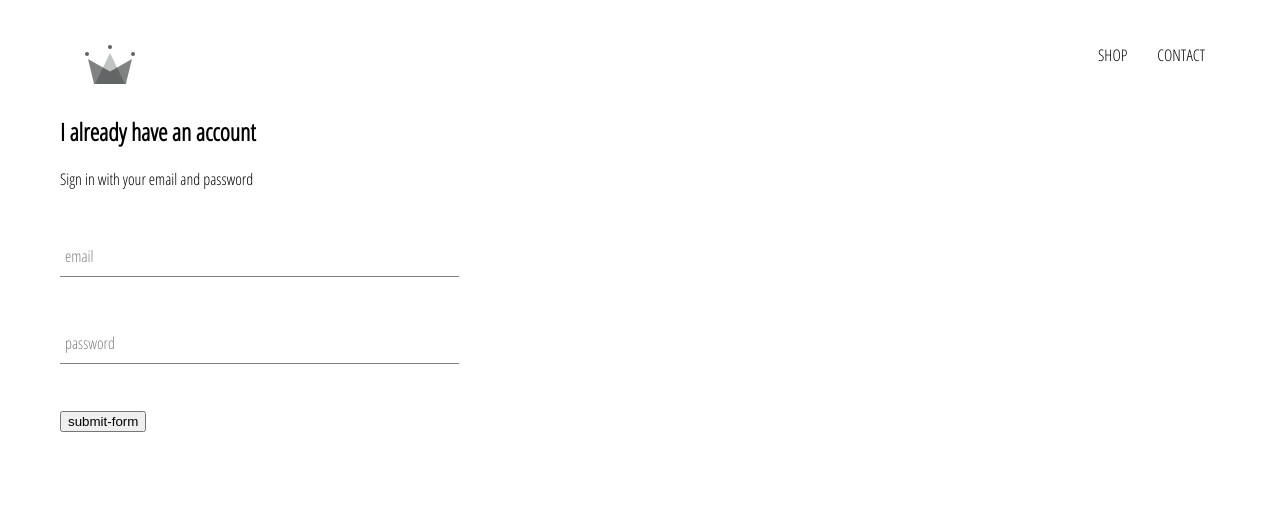
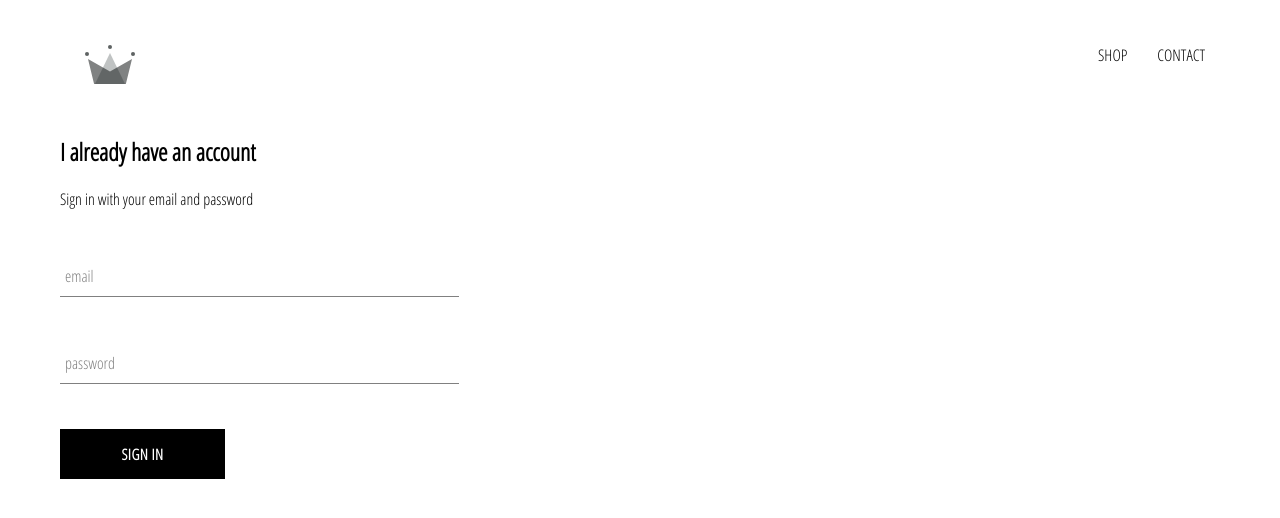
Before and after one commit to tslilpress/crwn-clothing, a React (Create React App) app: page /signin in a window 1280 px wide. Shown: the top 518 px of the page. Built offline with nearby package versions, Linux system fonts and the light colour scheme.

Commit message:
Created CustomButton component

```diff
--- /dev/null
+++ b/src/components/custom-button/custom-button.component.jsx
@@ -0,0 +1,11 @@
+import Recat from 'react'
+
+import './custom-button.styles.scss'
+
+const CutomButton= ({ children, ...otherProps }) => (
+    <button className='custom-button' {...otherProps}>
+        {children}
+    </button>
+)
+
+export default CutomButton
--- /dev/null
+++ b/src/components/custom-button/custom-button.styles.scss
@@ -0,0 +1,22 @@
+.custom-button {
+    min-width: 165px;
+    width: auto;
+    height: 50px;
+    letter-spacing: 0.5px;
+    line-height: 50px;
+    padding: 0 35px 0 35px;
+    font-size: 15px;
+    background-color: black;
+    color: white;
+    text-transform: uppercase;
+    font-family: 'Open Sans Condensed';
+    font-weight: bolder;
+    border: none;
+    cursor: pointer;
+
+    &:hover {
+      background-color: white;
+      color: black;
+      border: 1px solid black;
+    }
+  }
--- a/src/components/sign-in/sign-in.component.jsx
+++ b/src/components/sign-in/sign-in.component.jsx
@@ -1,5 +1,6 @@
 import React from 'react'
 import FormInput from '../form-input/form-input.component'
+import CustomButton from '../custom-button/custom-button.component'
 import './sign-in.styles.scss'
 
 class SignIn extends React.Component {
@@ -48,7 +49,7 @@
                     required
                     />
 
-                    <input type="submit" value="submit-form"/>
+                    <CustomButton type="submit">Sign in</CustomButton>
                 </form>
             </div>
         )
--- a/src/components/sign-in/sign-in.styles.scss
+++ b/src/components/sign-in/sign-in.styles.scss
@@ -1,3 +1,9 @@
 .sign-in {
     width: 30vw;
+    display: flex;
+    flex-direction: column;
+
+    .title {
+        margin: 10px 0;
+    }
 }
```
Also changed, not shown: 1 other file (tests, documents, lock files or other folders).
